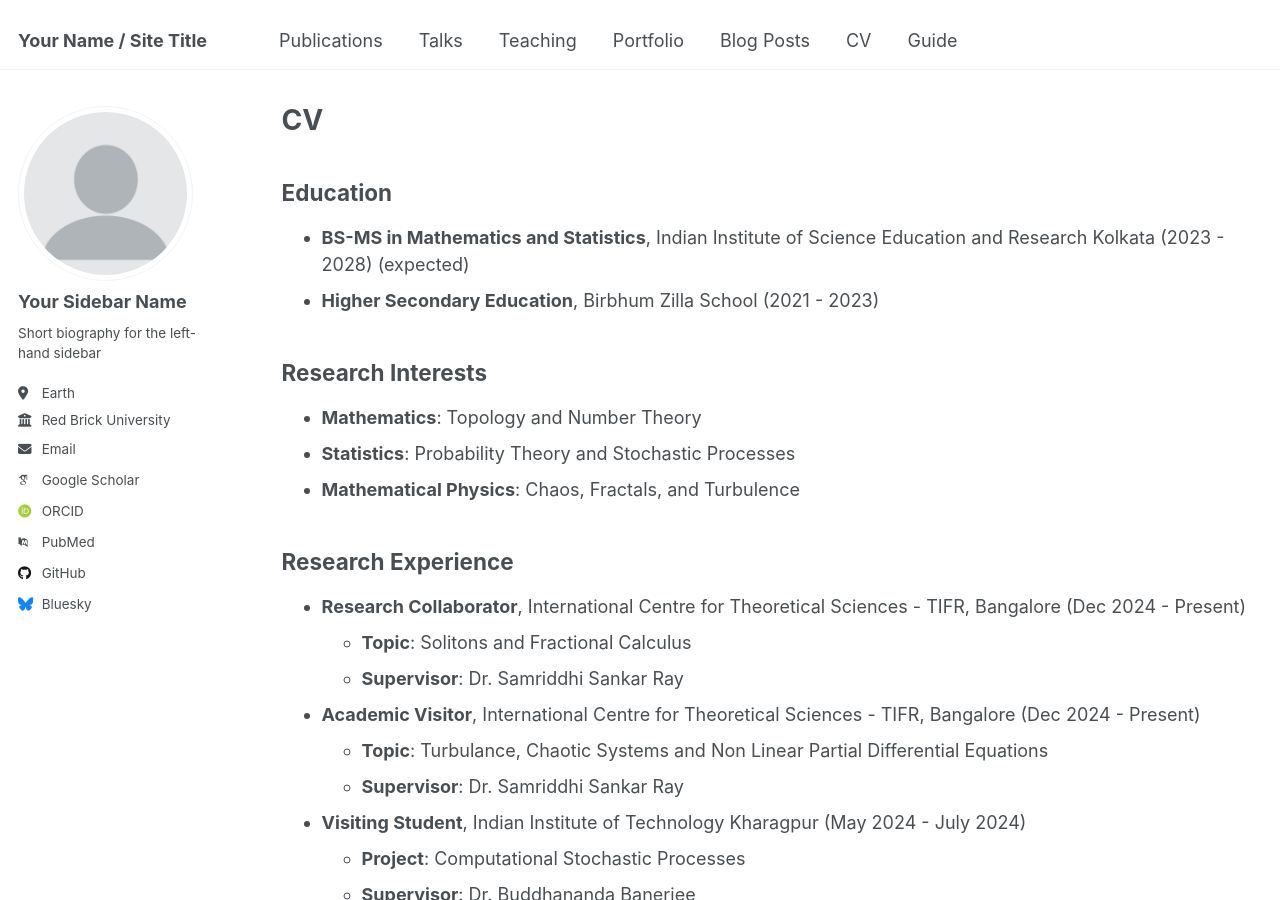
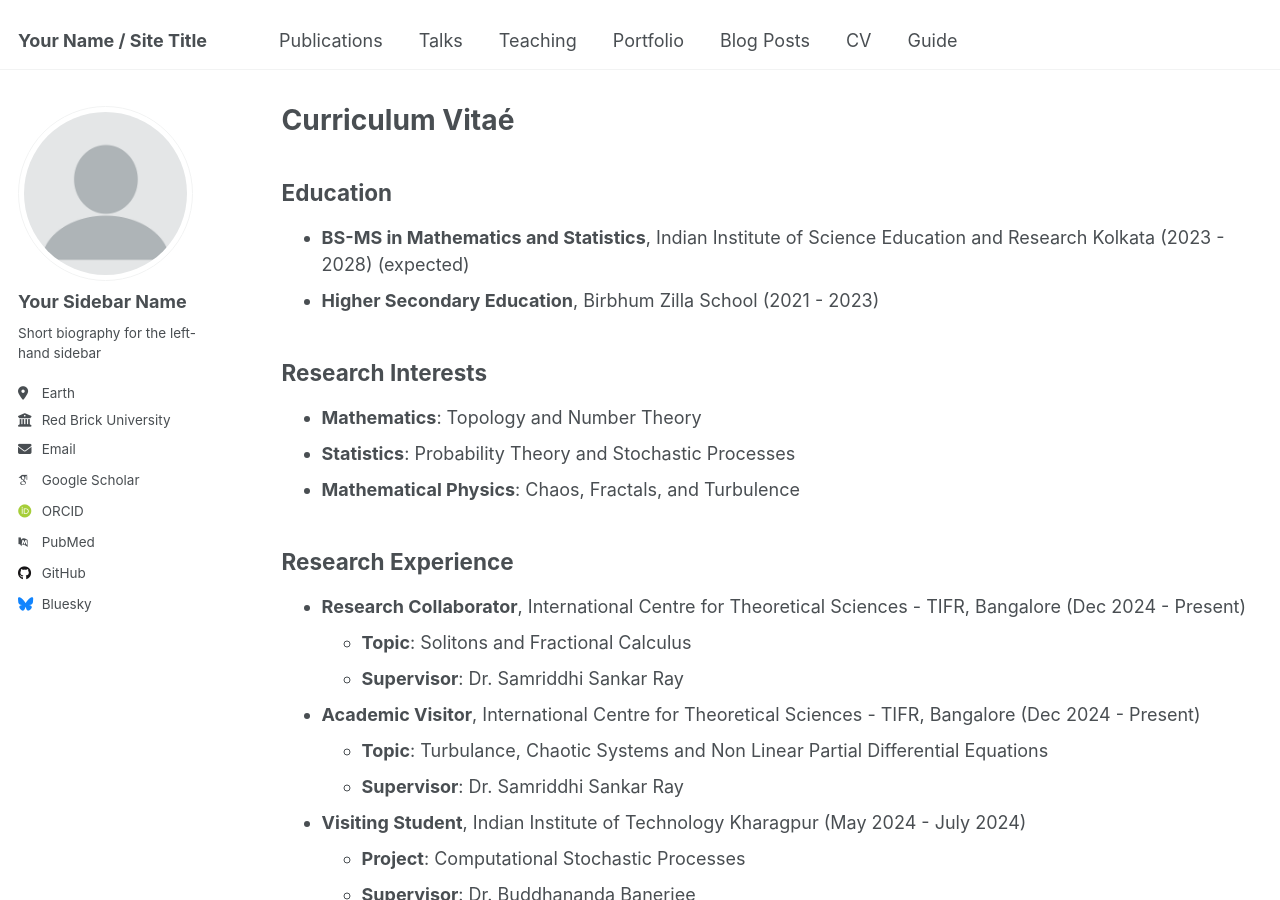
Before and after one commit to imbikrampal/bikram, a Jekyll site: the page built from _pages/cv.md, in a window 1280 px wide and 900 px high. Built offline with Jekyll 4.4.1, drawn with Linux system fonts in a browser that asks for light colours; some web fonts are replaced.

Commit message:
Update cv.md

```diff
--- a/_pages/cv.md
+++ b/_pages/cv.md
@@ -1,6 +1,6 @@
 ---
 layout: archive
-title: "CV"
+title: "Curriculum Vitaé"
 permalink: /cv/
 author_profile: true
 redirect_from:
```
